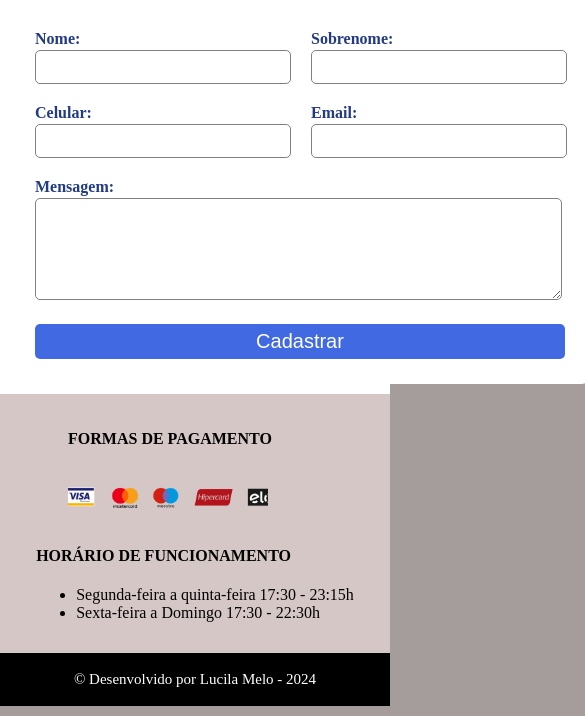
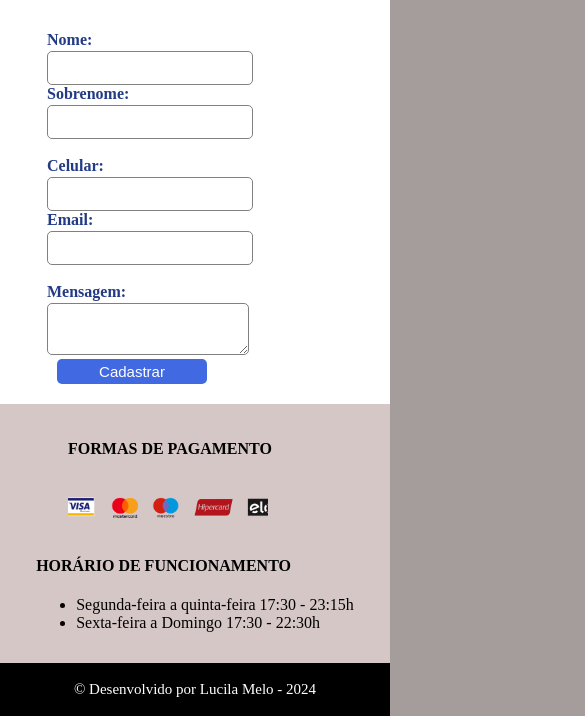
Before and after one commit to lucilamelo/Pizzaria_100_Limites, a plain HTML site: page Contatos.html in a window 390 px wide. Shown: the part 383-1099 px from the top of the page, 585 px wide, since content can reach past the window. Drawn offline with Linux system fonts and the light colour scheme.

Commit message:
Atualização-2

```diff
--- a/css/cardapio.css
+++ b/css/cardapio.css
@@ -3,7 +3,6 @@
     width: 100%;
     height: auto;
     background: url("../img/fundo_c.jpg");
-
 
 }
 
@@ -37,7 +36,6 @@
     font-size: 50px;
 
 
-
 }
 
 .teste {
@@ -66,9 +64,44 @@
 
 }
 
-@media(max-width:500px){
-    #fundo_c{
-        flex-wrap: wrap;
+@media(max-width: 800px){
+    label[for="btt_menu"]{
+        display: block;
+    }
+    label[for="btt_menu"]{
+        font-size: 40px;
+    }
 
+    body{
+        width: 50%;
     }
+
+   #fundo_c{
+    flex-wrap: wrap;
+   }
+   .teste {
+    background-color: #fffffff1;
+    border: solid 1px #000;
+    border-radius: 10px;
+    padding: 10px;
+    display: flex;
+    margin-bottom: 10PX;
+    width: 50%;
+    margin: 5px;
 }
+
+.teste h3{
+    font-size: 15px;
+}
+.teste p{
+    font-size: 10px;
+}
+
+#fundo_c img{
+    padding-right: 5px;
+    display: flex;
+    width: 50px;
+    height: 50px;
+    border-radius: 10px;
+}
+}
--- a/css/contatos.css
+++ b/css/contatos.css
@@ -1,10 +1,10 @@
-.form_box_fundo{
-    background-color:#ffffff;
+.form_box_fundo {
+    background-color: #ffffff;
     padding: 10px;
     background: url("../img/fundo_c.jpg");
 }
 
-#form_box{
+#form_box {
     margin: auto;
     width: max-content;
     padding: 15px;
@@ -12,36 +12,40 @@
     border-radius: 10px;
 }
 
-#form_box h3{
+#form_box h3 {
     padding: 10px;
     text-align: center;
     font-size: 25px;
 }
 
 
-.f_line{
+.f_line {
     display: flex;
 }
 
-.f_line span{
+.f_line span {
     padding: 10px;
 }
 
-.f_line label{
+.f_line label {
     display: block;
     padding-bottom: 2px;
     font-weight: bolder;
     color: #233b85;
 }
 
-.f_line input[type=text], input[type=date], input[type=password], input[type=email], select{
+.f_line input[type=text],
+input[type=date],
+input[type=password],
+input[type=email],
+select {
     width: 250px;
     height: 30px;
     border: 1px solid #808080;
     border-radius: 5px;
 }
 
-.f_line textarea{
+.f_line textarea {
     width: 525px;
     height: 100px;
     border: 1px solid #808080;
@@ -49,7 +53,7 @@
     padding: 0;
 }
 
-#btt_form{
+#btt_form {
     cursor: pointer;
     width: 530px;
     height: 35px;
@@ -61,15 +65,96 @@
     transition: 0.5s;
 }
 
-#btt_form:hover{
+#btt_form:hover {
     transition: 0.5s;
     background-color: #6285ee;
 }
 
-#f_alert{
+#f_alert {
     display: none;
     background-color: #fc6767;
     padding: 12px;
     color: #ffffff;
     border-radius: 5px;
 }
+
+@media(max-width: 800px) {
+    label[for="btt_menu"] {
+        display: block;
+    }
+
+    label[for="btt_menu"] {
+        font-size: 40px;
+    }
+
+    body {
+        width: 100%;
+    }
+
+
+    #form_box {
+        margin: auto;
+        width: 80%;
+        padding: 10px;
+        background-color: #ffffff;
+        border-radius: 5px;
+    }
+
+    #form_box h3 {
+        padding: 5px;
+        font-size: 20px;
+    }
+
+    .f_line{
+        display: block;
+    }
+
+    .f_line input[type=text],
+    input[type=date],
+    input[type=password],
+    input[type=email],
+    select {
+        width: 200px;
+        height: 30px;
+        border: 1px solid #808080;
+        border-radius: 5px;
+    }
+
+    .f_line textarea {
+        width: 50px;
+        height: 50px;
+        border: 1px solid #808080;
+        border-radius: 5px;
+        padding: 0;
+    }
+
+    #btt_form {
+        cursor: pointer;
+        width: 150px;
+        height: 25px;
+        text-align: center;
+        background-color: #4169e1;
+        border: none;
+        border-radius: 5px;
+        color: #ffffff;
+        font-size: 15px;
+        transition: 0.5s;
+    }
+
+    #i_mensagem{
+        width: 200px;
+    }
+
+    #btt_form:hover {
+        transition: 0.5s;
+        background-color: #6285ee;
+    }
+
+    #f_alert {
+        display: none;
+        background-color: #fc6767;
+        padding: 12px;
+        color: #ffffff;
+        border-radius: 5px;
+    }
+}
--- a/css/sobrenos.css
+++ b/css/sobrenos.css
@@ -2,3 +2,16 @@
     margin-left: 10px;
     padding: 10px;
 }
+
+@media(max-width: 800px) {
+    label[for="btt_menu"] {
+        display: block;
+    }
+
+    label[for="btt_menu"] {
+        font-size: 40px;
+    }
+
+    body {
+        width: 100%;
+    }
```
Also changed, not shown: Cardapio.html (+0 -2 lines), Contatos.html (+0 -2 lines).
